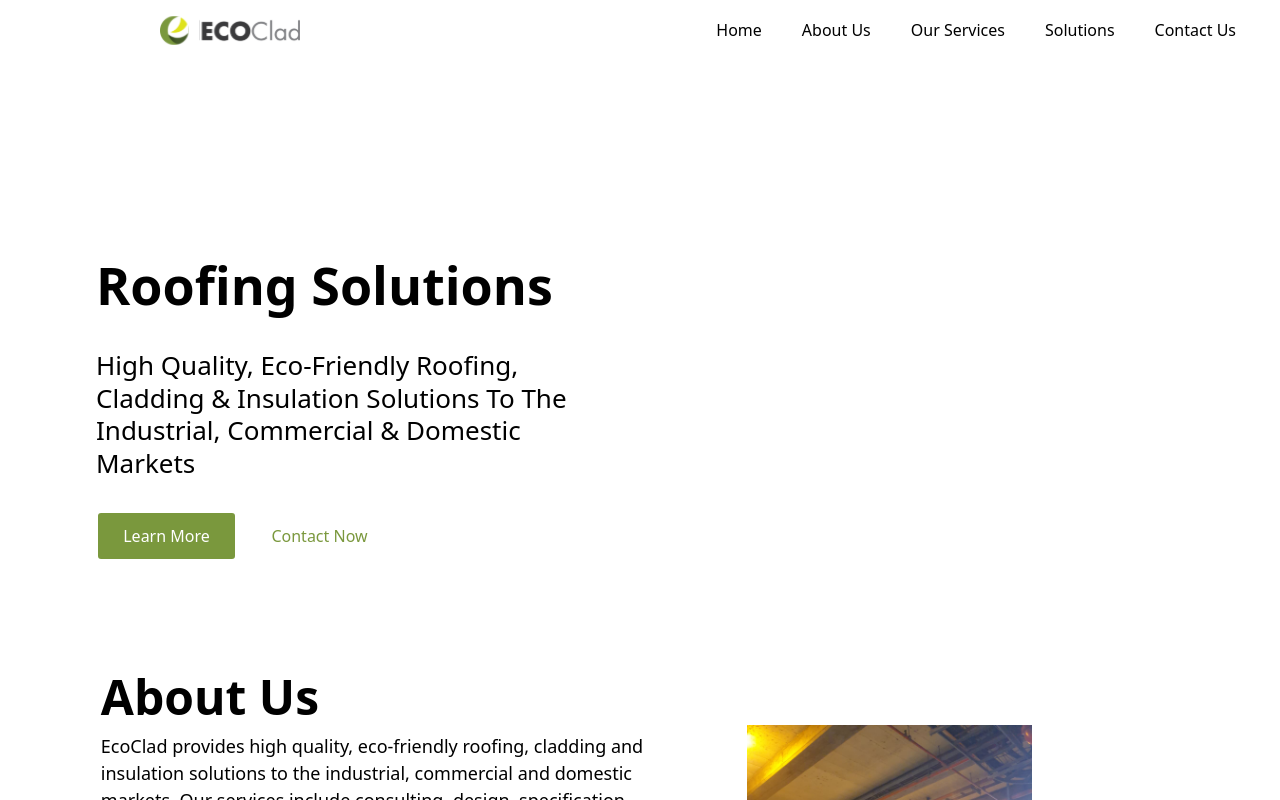
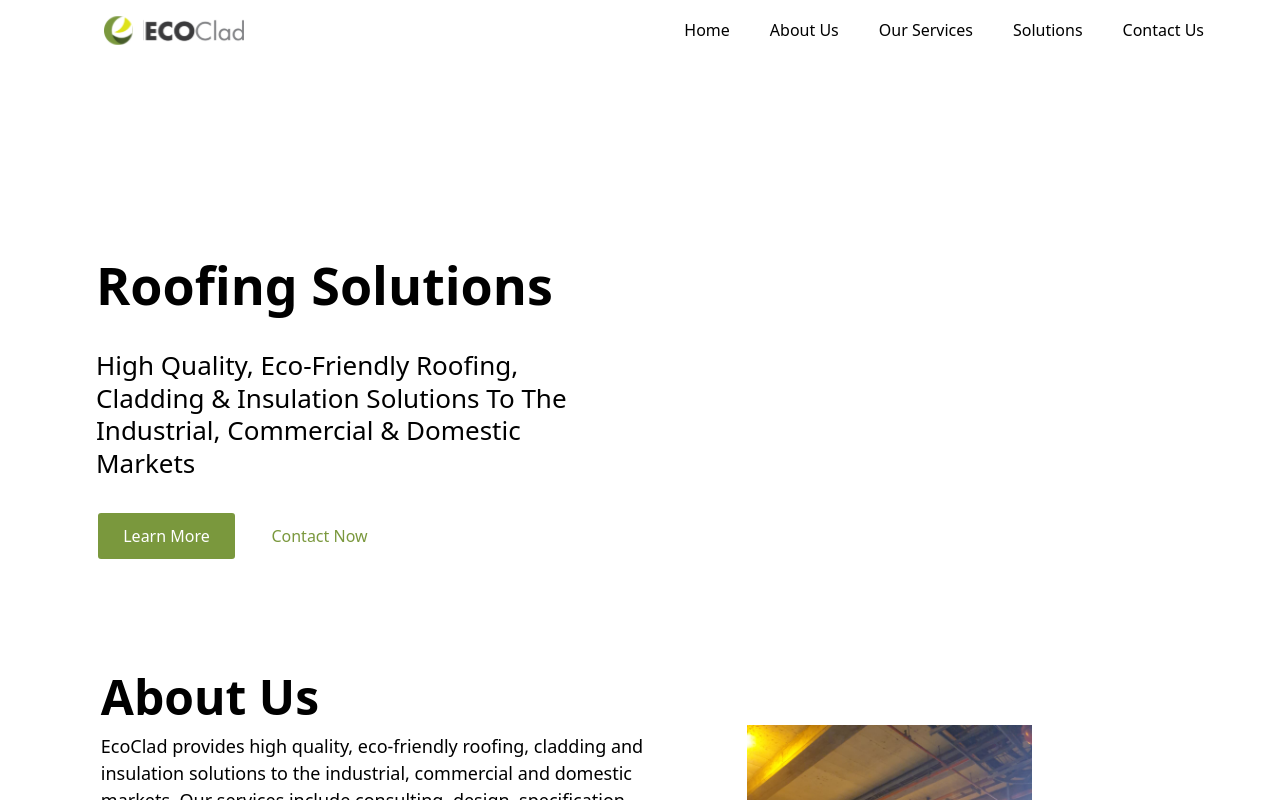
Before and after one commit to lucaliebenberg/ecoclad-wesbite, a React (Vite) app: page / in a window 1280 px wide. Shown: the top 800 px of the page. Built offline with nearby package versions, Linux system fonts and the light colour scheme.

Commit message:
minor styling update

```diff
--- a/src/components/Navbar.jsx
+++ b/src/components/Navbar.jsx
@@ -11,13 +11,13 @@
   };
 
   return (
-    <div className="w-full h-[60px] bg-white z-[-8] md:ml-[2rem]">
+    <div className="w-full h-[60px] bg-white z-[-8]">
       <div className="px-4 lg:px-14 mx-auto pl-[3.3rem] flex justify-between items-center h-full">
         <motion.div
           initial={{ x: "-200px" }}
           animate={{ x: 0 }}
           transition={{ duration: 1 }}
-          className="lg:ml-[4.5rem]"
+          className="lg:ml-[3rem]"
         >
           <h1 className="text-[var(--primary-blue)]">
             <img
```
